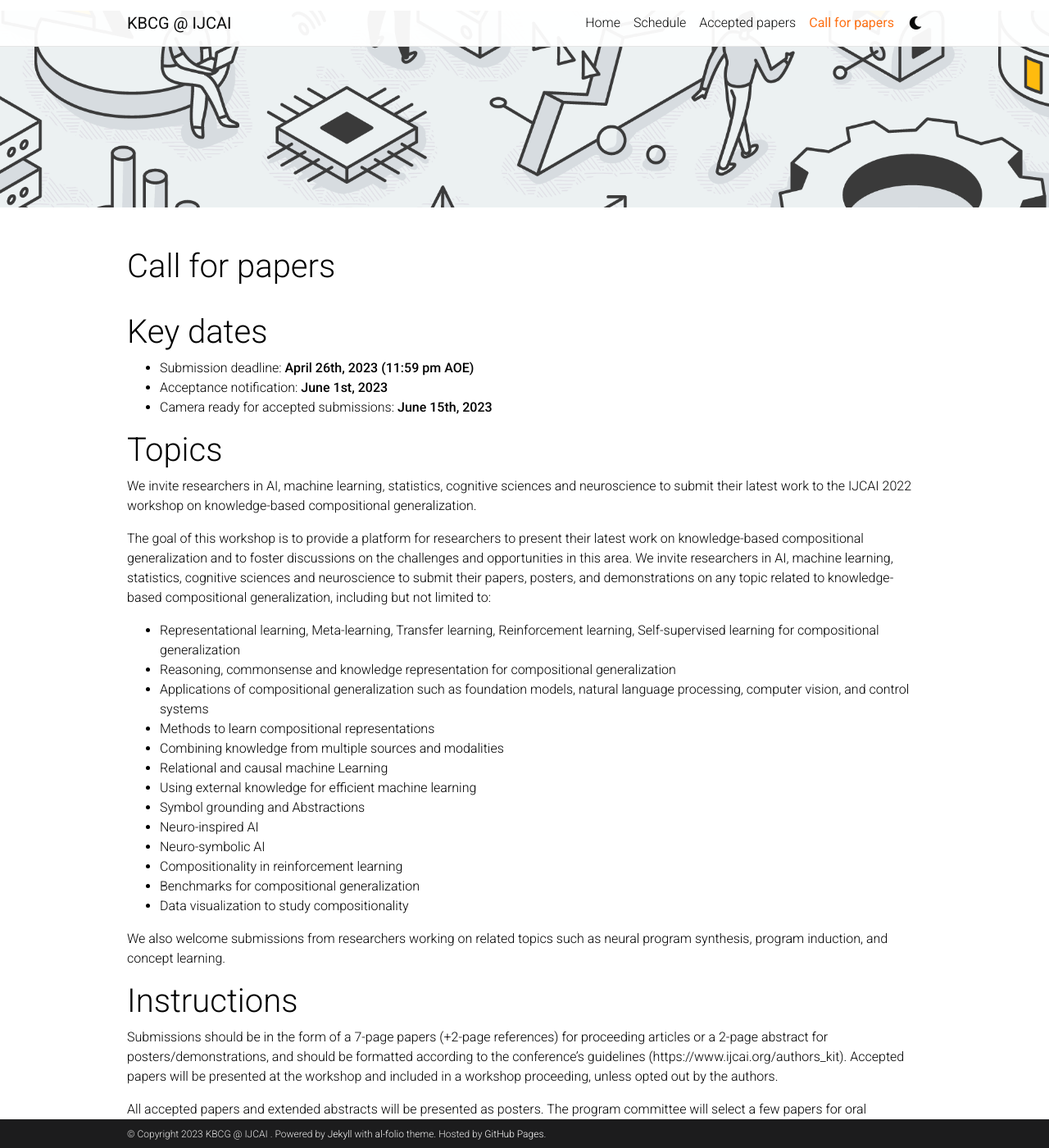
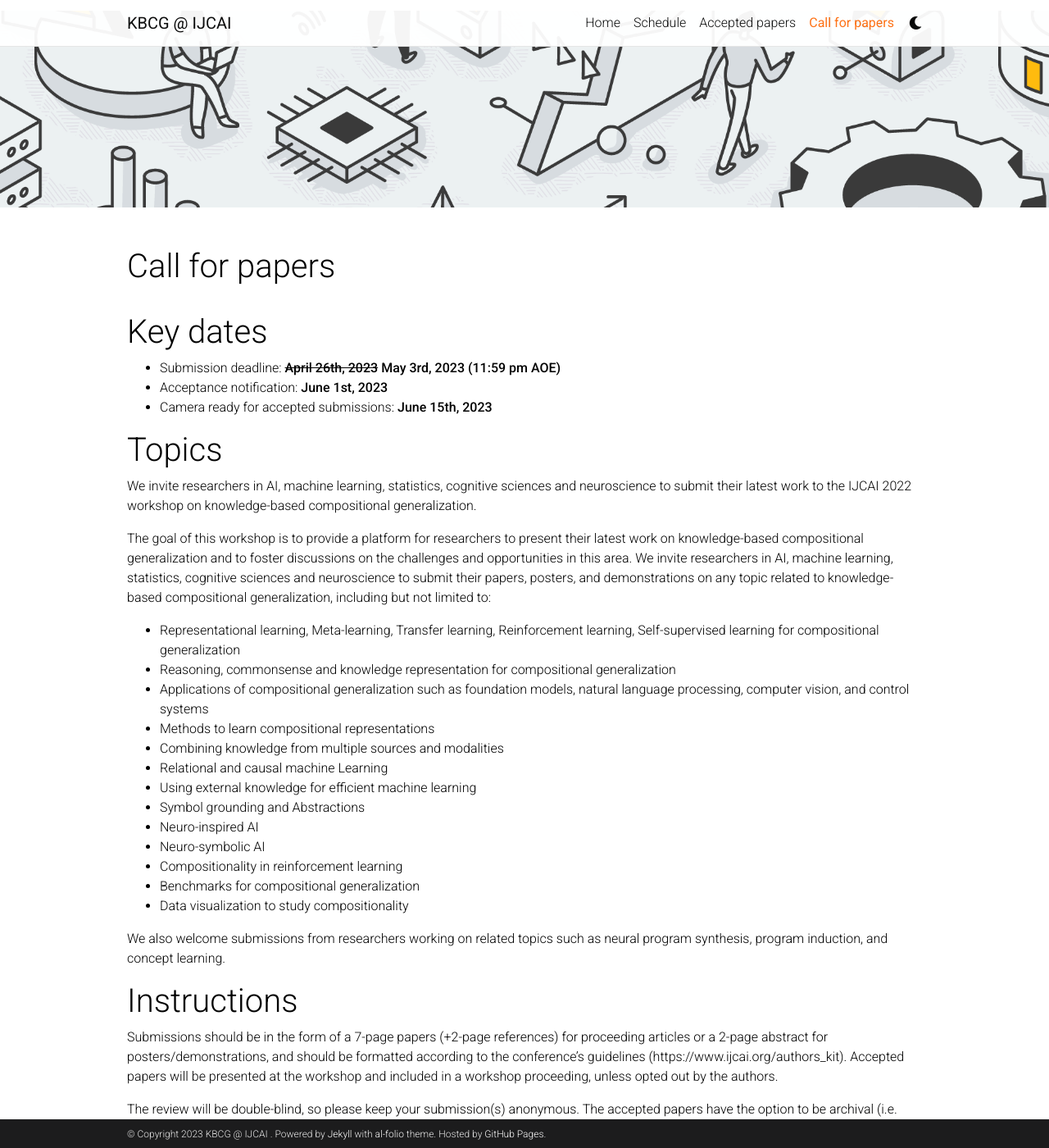
Before and after one commit to KnowledgeAI/KnowledgeAI.github.io, a Jekyll site: the page built from _pages/call.md, in a window 1280 px wide and 1400 px high. Shown: the whole window at 82% size. Built offline with Jekyll 4.4.1, drawn with Linux system fonts in a browser that asks for light colours; comment, search, counter and statistics services are not loaded; a style sheet for code colours, icons or effects is not loaded; some of the changed text lies outside the part shown.

Commit message:
[DBG] update instructions

```diff
--- a/_pages/call.md
+++ b/_pages/call.md
@@ -7,7 +7,7 @@
 ---
 # Key dates
 
-* Submission deadline: **April 26th, 2023 (11:59 pm AOE)**
+* Submission deadline:  **~~April 26th, 2023~~ May 3rd, 2023 (11:59 pm AOE)**
 * Acceptance notification: **June 1st, 2023**
 * Camera ready for accepted submissions: **June 15th, 2023**
 
@@ -32,12 +32,13 @@
 - Benchmarks for compositional generalization
 - Data visualization to study compositionality
 
-We also welcome submissions from researchers working on related topics such as neural program synthesis, program
-induction, and concept learning.
+We also welcome submissions from researchers working on related topics such as neural program synthesis, program induction, and concept learning.
 
 # Instructions
 
 Submissions should be in the form of a 7-page papers (+2-page references) for proceeding articles or a 2-page abstract for posters/demonstrations, and should be formatted according to the conference’s guidelines (https://www.ijcai.org/authors_kit). Accepted papers will be presented at the workshop and included in a workshop proceeding, unless opted out by the authors.
+
+The review will be double-blind, so please keep your submission(s) anonymous. The accepted papers have the option to be archival (i.e. included in the proceeding) or non-archival (i.e. only hosted in the website). The archival papers should be sufficiently original and not published in another venue or journal. The non-archival papers can be relevant work presented or published in another venue or journal.
 
 All accepted papers and extended abstracts will be presented as posters. The program committee will select a few papers for oral presentation. There will be a poster session during the scheduled coffee breaks to facilitate and spark discussions amongst attendees.
 
```
Also changed, not shown: _pages/home.md (+1 -1 lines).
